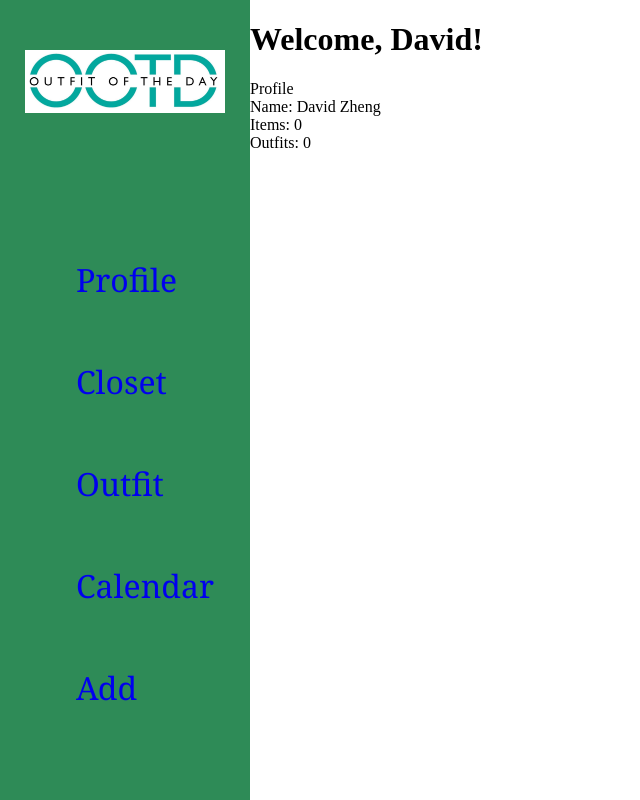
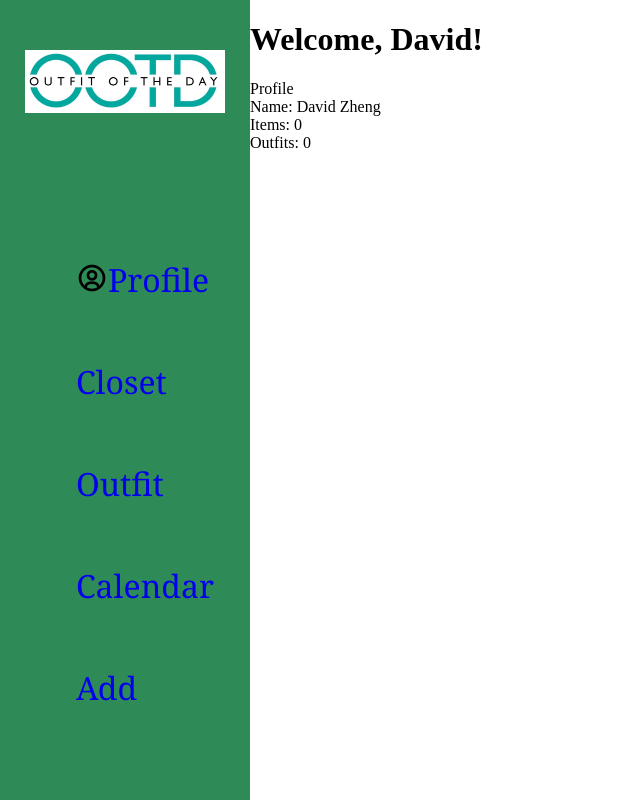
Before and after one commit to davidzheng14/ootd-project, a React (Vite) app: page / in a window 1280 px wide. Shown: the whole page, without its empty margins (0-640 px from the left). Built offline with nearby package versions, Linux system fonts and the light colour scheme.

Commit message:
Added icon to profile

```diff
--- a/index.html
+++ b/index.html
@@ -4,6 +4,7 @@
     <meta charset="UTF-8" />
     <link rel="icon" type="image/svg+xml" href="/vite.svg" />
     <meta name="viewport" content="width=device-width, initial-scale=1.0" />
+    <link href="https://unpkg.com/boxicons@2.1.4/css/boxicons.min.css" rel="stylesheet">
     <title>OOTD</title>
   </head>
   <body>
--- a/src/components/Sidebar.jsx
+++ b/src/components/Sidebar.jsx
@@ -12,9 +12,11 @@ export function Sidebar() {
             </div>
             <ul className="links">
                 <li className="link">
+                    <i class="bx bx-user-circle" />
                     <Link to="/">Profile</Link>
                 </li>
                 <li className="link">
+                    <i class="bx bx-cupboard" />
                     <Link to="/closet">Closet</Link>
                 </li>
                 <li className="link">
```
